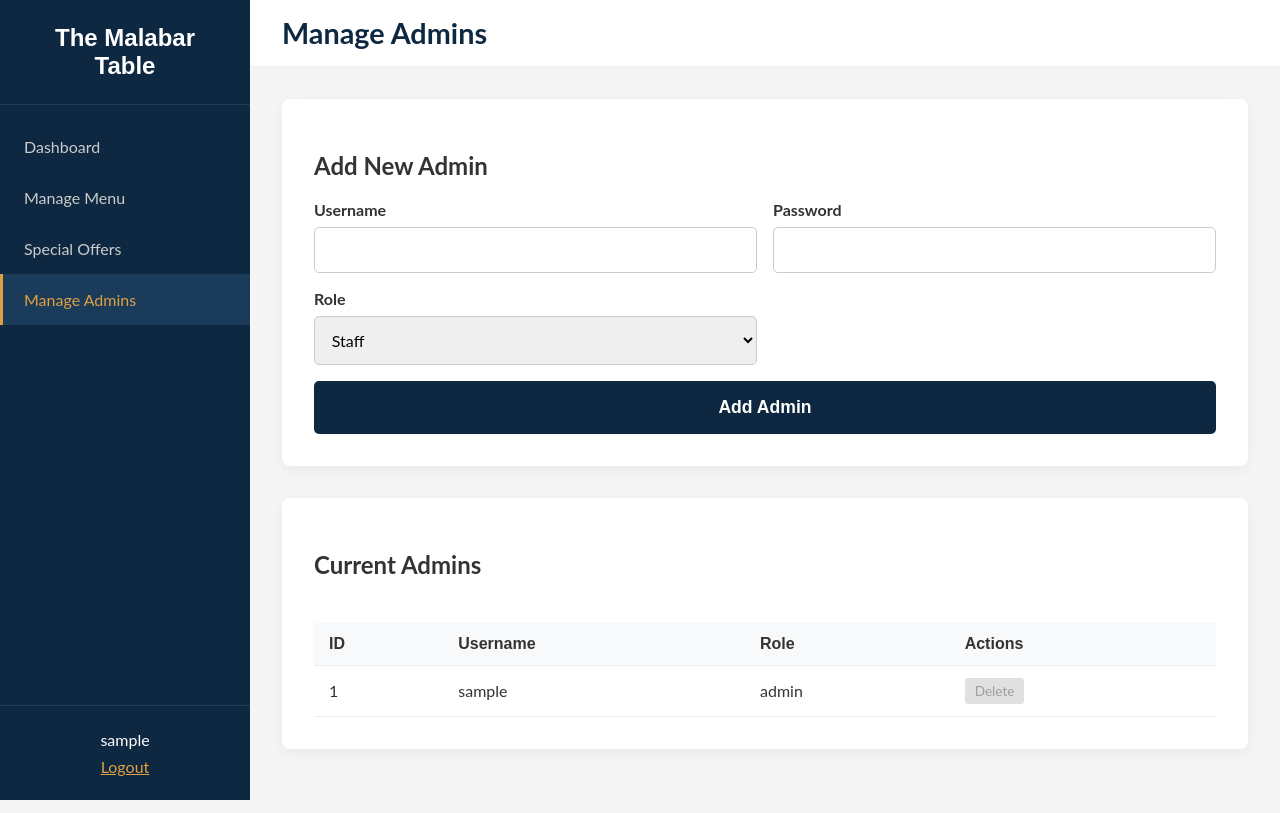
After one commit to auyashas/restaurant-application, a PHP site: page /manage_admins.php in a window 1280 px wide. The commit adds this page. Run offline with PHP 8.4, Linux system fonts and the light colour scheme; the visitor is signed in with stand-in values (Sample User, id 1).

Commit message:
Implement manage admins functionality: add admin creation and deletion logic; enforce super admin access control; enhance UI for admin management.

```diff
--- a/admin_dashboard.php
+++ b/admin_dashboard.php
@@ -45,7 +45,7 @@ $mysqli->close();
                 <li><a href="admin_dashboard.php" class="active">Dashboard</a></li>
                 <li><a href="manage_menu.php">Manage Menu</a></li>
                 <li><a href="manage_offers.php">Special Offers</a></li>
-                <li><a href="#">Manage Admins</a></li>
+                <li><a href="manage_admins.php">Manage Admins</a></li>
             </ul>
             <div class="sidebar-footer">
                 <p><?php echo htmlspecialchars($_SESSION["admin_username"]); ?></p>
--- a/admin_login.php
+++ b/admin_login.php
@@ -29,7 +29,6 @@ if ($_SERVER["REQUEST_METHOD"] == "POST") {
                     $stmt->bind_result($id, $username, $hashed_password, $role);
                     if ($stmt->fetch()) {
                         if (password_verify($password, $hashed_password)) {
-                            // Password is correct, start a new admin session
                             $_SESSION["admin_loggedin"] = true;
                             $_SESSION["admin_id"] = $id;
                             $_SESSION["admin_username"] = $username;
@@ -67,7 +66,7 @@ if ($_SERVER["REQUEST_METHOD"] == "POST") {
     <link href="https://fonts.googleapis.com/css2?family=Lato:wght@400;700&family=Montserrat:wght@700&display=swap" rel="stylesheet">
     <link rel="stylesheet" href="css/admin-style.css">
 </head>
-<body>
+<body class="admin-login-page">
     <div class="login-container">
         <div class="login-header">
             <h2>Admin Panel</h2>
--- a/css/admin-style.css
+++ b/css/admin-style.css
@@ -1,11 +1,13 @@
 /* =================================== */
-/* Admin Area Styles                   */
+/* 1. Variables & Global Setup         */
 /* =================================== */
+
 :root {
     --primary-navy: #0D2840;
     --accent-gold: #E0A040;
     --bg-light-gray: #F5F5F5;
     --text-dark-gray: #333333;
+    --error-red: #c62828;
     --sidebar-width: 250px;
 }
 
@@ -32,6 +85,7 @@ body {
     width: var(--sidebar-width);
     height: 100%;
     transition: transform 0.3s ease;
+    z-index: 1000;
 }
 
 .sidebar-header {
@@ -106,49 +160,122 @@ body {
     padding: 2rem;
     border-radius: 8px;
     box-shadow: 0 4px 15px rgba(0,0,0,0.05);
+    margin-bottom: 2rem;
 }
 
-/* --- Reservations Table --- */
-.table-container {
-    overflow-x: auto;
+/* =================================== */
+/* 4. Admin Forms & Tables             */
+/* =================================== */
+
+.add-item-form {
+    display: grid;
+    grid-template-columns: 1fr;
+    gap: 1rem;
 }
-.reservations-table {
+
+.form-group {
+    display: flex;
+    flex-direction: column;
+}
+.form-group label {
+    margin-bottom: 0.5rem;
+    font-weight: bold;
+}
+.form-group input, .form-group select, .form-group textarea {
+    padding: 0.8rem;
+    border: 1px solid #ccc;
+    border-radius: 5px;
+    font-size: 1rem;
+    font-family: 'Lato', sans-serif;
+}
+.form-group input:focus, .form-group select:focus, .form-group textarea:focus {
+    outline: none;
+    border-color: var(--accent-gold);
+    box-shadow: 0 0 0 3px rgba(224, 160, 64, 0.15);
+}
+
+.submit-btn {
+    padding: 1rem;
+    border: none;
+    background-color: var(--primary-navy);
+    color: white;
+    font-weight: bold;
+    font-size: 1.1rem;
+    border-radius: 5px;
+    cursor: pointer;
+    transition: background-color 0.3s ease;
+}
+.submit-btn:hover {
+    background-color: #1b4a6e;
+}
+.full-width {
+    grid-column: 1 / -1;
+}
+
+.table-container { overflow-x: auto; }
+.data-table {
     width: 100%;
     border-collapse: collapse;
     margin-top: 1.5rem;
 }
-.reservations-table th, .reservations-table td {
+.data-table th, .data-table td {
     padding: 12px 15px;
     text-align: left;
     border-bottom: 1px solid #eee;
 }
-.reservations-table th {
+.data-table th {
     background-color: #f8f9fa;
     font-family: 'Montserrat', sans-serif;
-    font-weight: 600;
 }
-.reservations-table tr:hover {
-    background-color: #fafafa;
+.data-table tr:hover { background-color: #fafafa; }
+
+.data-table .actions a, .actions .disabled {
+    text-decoration: none;
+    padding: 5px 10px;
+    border-radius: 3px;
+    margin-right: 5px;
+    font-size: 0.85rem;
+    display: inline-block;
+}
+.edit-btn { background-color: #e0f2f1; color: #00796b; }
+.delete-btn { background-color: #ffebee; color: #c62828; }
+.actions .disabled { background-color: #e0e0e0; color: #9e9e9e; cursor: not-allowed; }
+
+.image-preview { margin-top: 10px; }
+.image-preview img { border-radius: 5px; border: 1px solid #ccc; }
+
+.checklist-container {
+    max-height: 300px;
+    overflow-y: auto;
+    border: 1px solid #ccc;
+    border-radius: 5px;
+    padding: 1rem;
+}
+.checklist-container fieldset { border: none; padding: 0; margin: 0 0 1rem 0; }
+.checklist-container legend { font-weight: bold; font-family: 'Montserrat', sans-serif; margin-bottom: 0.5rem; color: var(--primary-navy); }
+.checkbox-item { display: flex; align-items: center; margin-bottom: 0.5rem; }
+.checkbox-item input[type="checkbox"] { margin-right: 0.5rem; }
+
+textarea {
+    resize: none;
 }
 
-.status-badge {
-    padding: 0.4rem 0.8rem;
-    border-radius: 20px;
-    font-size: 0.8rem;
-    font-weight: bold;
-    text-transform: capitalize;
+.error-text {
+    color: var(--error-red);
+    font-size: 0.85rem;
+    margin-top: 5px;
 }
-.status-confirmed { background-color: #e0f2f1; color: #00796b; }
-.status-cancelled { background-color: #ffebee; color: #c62828; }
 
-/* --- Responsive for Admin --- */
+/* =================================== */
+/* 5. Admin Responsive Styles          */
+/* =================================== */
+
 @media (max-width: 768px) {
     .admin-wrapper {
         grid-template-columns: 1fr;
     }
     .admin-sidebar {
         transform: translateX(-100%);
-        z-index: 1000;
     }
     .admin-sidebar.active {
         transform: translateX(0);
@@ -165,89 +292,9 @@ body {
         margin-right: 1rem;
     }
 }
-/* =================================== */
-/* Manage Menu Page Styles             */
-/* =================================== */
 
-.add-item-form {
-    display: grid;
-    grid-template-columns: 1fr; /* Single column on mobile */
-    gap: 1rem;
-}
-
-.form-group {
-    display: flex;
-    flex-direction: column;
-}
-.form-group label {
-    margin-bottom: 0.5rem;
-    font-weight: bold;
-}
-.form-group input, .form-group select, .form-group textarea {
-    padding: 0.8rem;
-    border: 1px solid #ccc;
-    border-radius: 5px;
-    font-size: 1rem;
-}
-
-.submit-btn {
-    padding: 1rem;
-    border: none;
-    background-color: var(--primary-navy);
-    color: white;
-    font-weight: bold;
-    border-radius: 5px;
-    cursor: pointer;
-    transition: background-color 0.3s ease;
-    grid-column: 1 / -1; /* Make button span full width */
-}
-.submit-btn:hover {
-    background-color: #1a3c5a;
-}
-
-/* Use a generic class for data tables */
-.data-table {
-    width: 100%;
-    border-collapse: collapse;
-    margin-top: 1.5rem;
-}
-.data-table th, .data-table td {
-    padding: 12px 15px;
-    text-align: left;
-    border-bottom: 1px solid #eee;
-}
-.data-table th {
-    background-color: #f8f9fa;
-    font-family: 'Montserrat', sans-serif;
-}
-.data-table tr:hover {
-    background-color: #fafafa;
-}
-.data-table .actions a {
-    text-decoration: none;
-    padding: 5px 10px;
-    border-radius: 3px;
-    margin-right: 5px;
-    font-size: 0.85rem;
-}
-.edit-btn { background-color: #e0f2f1; color: #00796b; }
-.delete-btn { background-color: #ffebee; color: #c62828; }
-
-/* Desktop layout for form */
 @media (min-width: 768px) {
     .add-item-form {
         grid-template-columns: 1fr 1fr;
     }
-    .full-width {
-        grid-column: 1 / -1;
-    }
 }
-
-/* Styles for image preview on edit pages */
-.image-preview {
-    margin-top: 10px;
-}
-.image-preview img {
-    border-radius: 5px;
-    border: 1px solid #ccc;
-}
--- /dev/null
+++ b/manage_admins.php
@@ -0,0 +1,155 @@
+<?php
+session_start();
+require_once "config.php";
+
+// --- SECURITY CHECK: SUPER ADMIN ONLY ---
+if (!isset($_SESSION["admin_loggedin"]) || $_SESSION["admin_loggedin"] !== true) {
+    header("location: admin_login.php");
+    exit;
+}
+if ($_SESSION["admin_role"] !== 'super_admin') {
+    // If not a super_admin, show an access denied message and exit
+    echo "Access Denied. You do not have permission to view this page.";
+    exit;
+}
+
+// --- Logic to DELETE an admin ---
+if ($_SERVER["REQUEST_METHOD"] == "GET" && isset($_GET['delete_id'])) {
+    $id_to_delete = trim($_GET['delete_id']);
+
+    // --- SECURITY CHECK: Prevent super_admin from deleting their own account ---
+    if ($id_to_delete == $_SESSION['admin_id']) {
+        // Optionally, set an error message to display
+    } else {
+        $sql = "DELETE FROM admins WHERE id = ?";
+        if ($stmt = $mysqli->prepare($sql)) {
+            $stmt->bind_param("i", $id_to_delete);
+            $stmt->execute();
+            $stmt->close();
+            header("location: manage_admins.php");
+            exit();
+        }
+    }
+}
+
+// --- Logic to ADD a new admin ---
+if ($_SERVER["REQUEST_METHOD"] == "POST" && isset($_POST['add_admin'])) {
+    $username = trim($_POST['username']);
+    $password = trim($_POST['password']);
+    $role = trim($_POST['role']);
+
+    if (!empty($username) && !empty($password) && !empty($role)) {
+        $hashed_password = password_hash($password, PASSWORD_DEFAULT);
+
+        $sql = "INSERT INTO admins (username, password, role) VALUES (?, ?, ?)";
+        if ($stmt = $mysqli->prepare($sql)) {
+            $stmt->bind_param("sss", $username, $hashed_password, $role);
+            $stmt->execute();
+            $stmt->close();
+            header("location: manage_admins.php");
+            exit();
+        }
+    }
+}
+
+// --- Logic to FETCH all admins ---
+$admins = [];
+$sql = "SELECT id, username, role FROM admins";
+if ($result = $mysqli->query($sql)) {
+    while ($row = $result->fetch_assoc()) {
+        $admins[] = $row;
+    }
+    $result->free();
+}
+$mysqli->close();
+?>
+
+<!DOCTYPE html>
+<html lang="en">
+<head>
+    <meta charset="UTF-8">
+    <meta name="viewport" content="width=device-width, initial-scale=1.0">
+    <title>Manage Admins - Admin Panel</title>
+    <link rel="stylesheet" href="css/admin-style.css">
+</head>
+<body>
+    <div class="admin-wrapper">
+        <aside class="admin-sidebar">
+            <div class="sidebar-header"><a href="index.php" class="sidebar-logo">The Malabar Table</a></div>
+            <ul class="sidebar-nav">
+                <li><a href="admin_dashboard.php">Dashboard</a></li>
+                <li><a href="manage_menu.php">Manage Menu</a></li>
+                <li><a href="manage_offers.php">Special Offers</a></li>
+                <li><a href="manage_admins.php" class="active">Manage Admins</a></li>
+            </ul>
+            <div class="sidebar-footer">
+                <p><?php echo htmlspecialchars($_SESSION["admin_username"]); ?></p>
+                <a href="admin_logout.php">Logout</a>
+            </div>
+        </aside>
+
+        <div class="admin-main-content">
+            <header class="admin-header">
+                <button class="mobile-nav-toggle">☰</button>
+                <h1>Manage Admins</h1>
+            </header>
+            <main class="admin-main">
+                <section class="content-card">
+                    <h2>Add New Admin</h2>
+                    <form action="manage_admins.php" method="POST" class="add-item-form">
+                        <div class="form-group">
+                            <label for="username">Username</label>
+                            <input type="text" id="username" name="username" required>
+                        </div>
+                        <div class="form-group">
+                            <label for="password">Password</label>
+                            <input type="password" id="password" name="password" required>
+                        </div>
+                        <div class="form-group">
+                            <label for="role">Role</label>
+                            <select id="role" name="role" required>
+                                <option value="staff">Staff</option>
+                                <option value="super_admin">Super Admin</option>
+                            </select>
+                        </div>
+                        <button type="submit" name="add_admin" class="submit-btn full-width">Add Admin</button>
+                    </form>
+                </section>
+
+                <section class="content-card">
+                    <h2>Current Admins</h2>
+                    <div class="table-container">
+                        <table class="data-table">
+                            <thead>
+                                <tr>
+                                    <th>ID</th>
+                                    <th>Username</th>
+                                    <th>Role</th>
+                                    <th>Actions</th>
+                                </tr>
+                            </thead>
+                            <tbody>
+                                <?php foreach ($admins as $admin): ?>
+                                    <tr>
+                                        <td><?php echo htmlspecialchars($admin['id']); ?></td>
+                                        <td><?php echo htmlspecialchars($admin['username']); ?></td>
+                                        <td><?php echo htmlspecialchars($admin['role']); ?></td>
+                                        <td class="actions">
+                                            <?php if ($admin['id'] == $_SESSION['admin_id']): ?>
+                                                <span class="delete-btn disabled">Delete</span>
+                                            <?php else: ?>
+                                                <a href="manage_admins.php?delete_id=<?php echo $admin['id']; ?>" class="delete-btn" onclick="return confirm('Are you sure you want to delete this admin?');">Delete</a>
+                                            <?php endif; ?>
+                                        </td>
+                                    </tr>
+                                <?php endforeach; ?>
+                            </tbody>
+                        </table>
+                    </div>
+                </section>
+            </main>
+        </div>
+    </div>
+    <script src="js/admin.js"></script>
+</body>
+</html>
```
Also changed, not shown: other parts of css/admin-style.css (+51 -0 lines), manage_menu.php (+90 -38 lines), manage_offers.php (+58 -60 lines), 1 other file.
